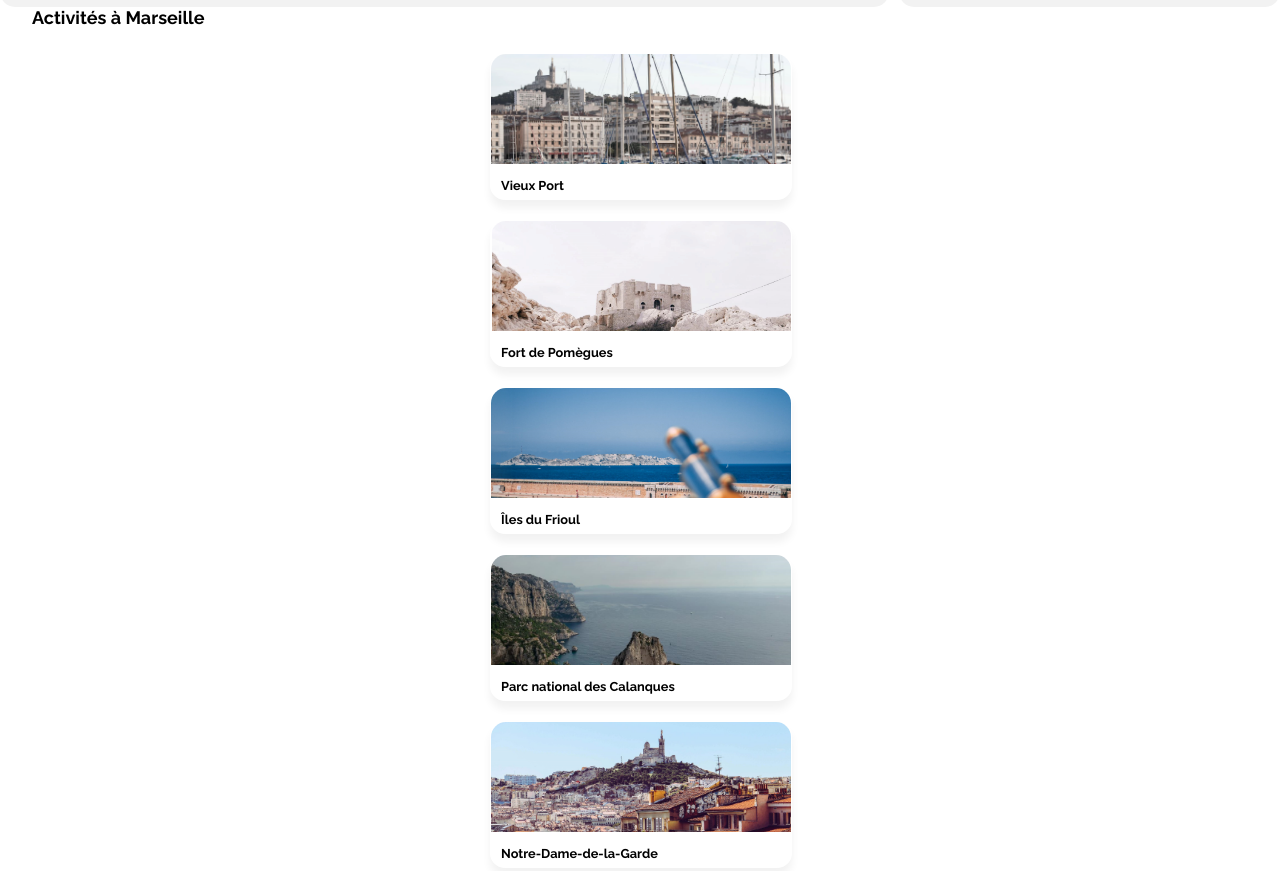
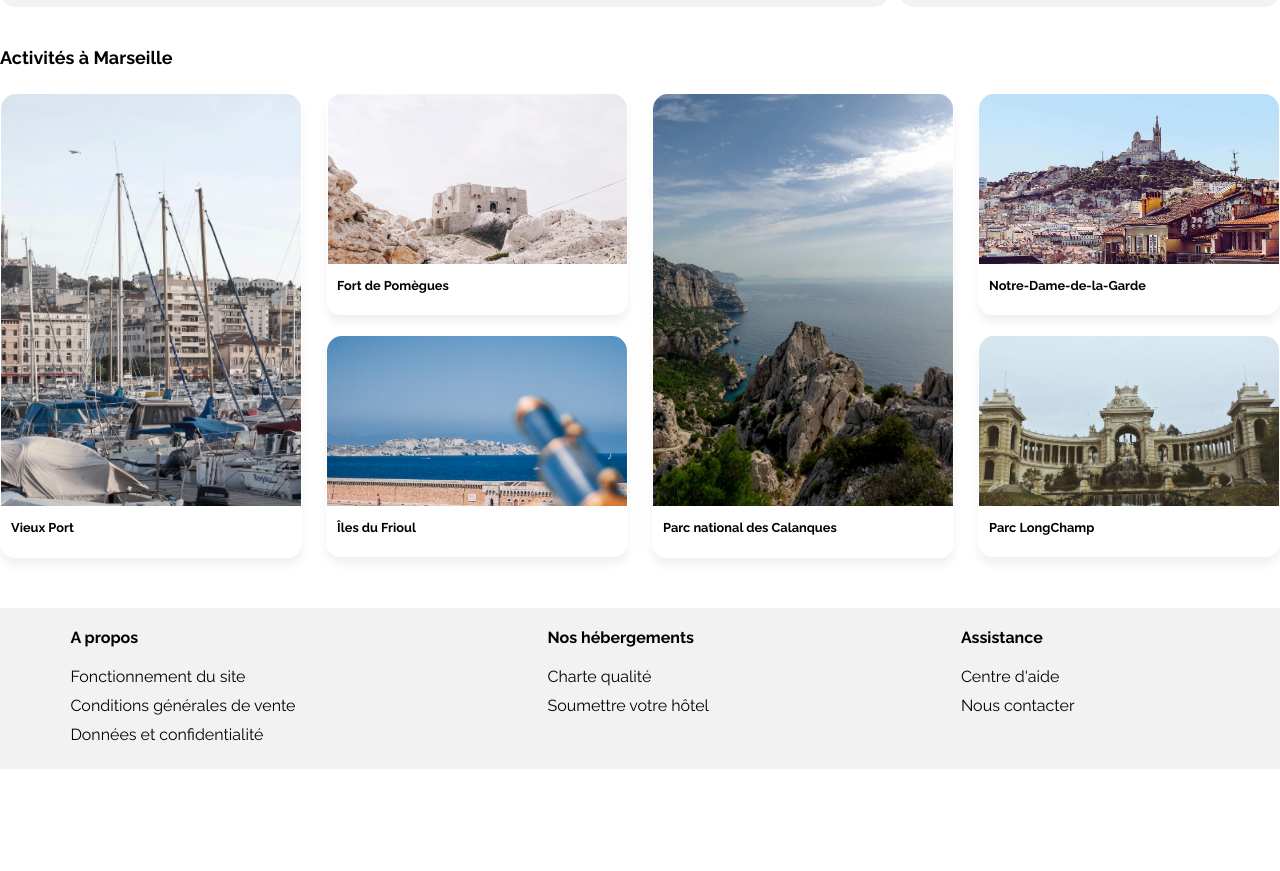
Before and after one commit to Nabi652/Hajou_2_050420211, a plain HTML site: page index.html in a window 1280 px wide. Shown: the part 917-1788 px from the top of the page. After the commit the page ends 1686 px from the top, so only its background shows below. Drawn offline with Linux system fonts and the light colour scheme.

Commit message:
2ème section et footer

```diff
--- a/style.css
+++ b/style.css
@@ -1127,3 +1127,73 @@ footer ul {
   .starline-populaire3 {
     padding-top: 40px;
   }
+  /* --------------------------activités à marseille-----------------------------*/
+
+  /* ----------------------------- titre principal activités -----------------------------*/
+
+  .titre-principal-activites {
+    margin-left: 0;
+    margin-top: 40px;
+  }
+
+  /* --------------------------------- boite activités à marseille --------------------------*/
+
+  .child3 {
+    display: flex;
+    width: 100%;
+    flex-wrap: wrap;
+    justify-content: space-between;
+    margin-bottom: 30px;
+  }
+
+  /* ---------------------------- première et quatrième photo ---------------------------------------*/
+
+  .vieux-port,
+  .calanques {
+    width: 300px;
+    height: 463px;
+  }
+
+  .image-vieux-port,
+  .image-calanques {
+    width: 300px;
+    height: 412px;
+  }
+
+  /* -------------------------- le reste des photos -------------------------------*/
+
+  .fort-pomegues,
+  .iles-frioul,
+  .dame-garde,
+  .parc-longchamp {
+    width: 300px;
+    height: 220px;
+  }
+
+  .image-pomegues,
+  .image-iles-frioul,
+  .image-dame-garde,
+  .image-parc-longchamp {
+    width: 300px;
+    height: 170px;
+  }
+
+  /* -------------------------------------footer---------------------------------*/
+
+  /* --------------------------------- boite footer --------------------------------*/
+
+  .child4 {
+    display: flex;
+  }
+
+  /* ----------------------------- les  3 boites---------------------------------*/
+
+  .box-a-propos {
+    margin-left: 4%;
+  }
+
+  .box-nos-hebergements,
+  .box-assistance {
+    margin-left: 20%;
+  }
+}
```
Lines whose indentation alone changed are shown as unchanged.
